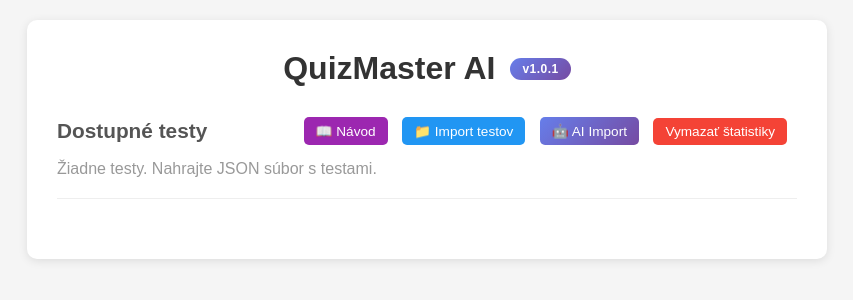
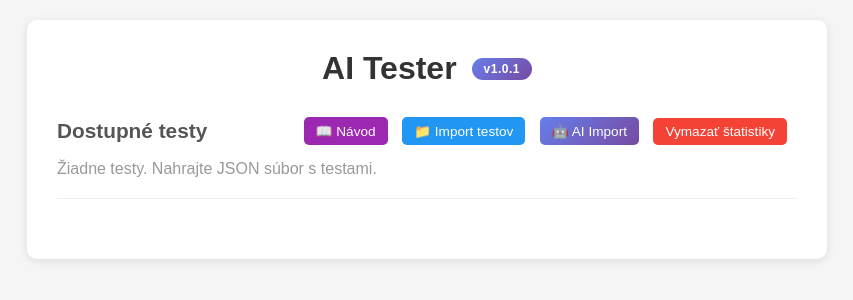
Before and after one commit to fero29/tester, a Flask app: page / in a window 1280 px wide. Shown: the top 300 px of the page, without its empty margins (213-1066 px from the left). Run offline with Flask 3, Linux system fonts and the light colour scheme; data that the repository does not hold is empty.

Commit message:
Rebrand to AI Tester
🤖 Generated with [Claude Code](https://claude.com/claude-code)

Co-Authored-By: Claude <noreply@anthropic.com>

```diff
--- a/templates/index.html
+++ b/templates/index.html
@@ -3,13 +3,13 @@
 <head>
     <meta charset="UTF-8">
     <meta name="viewport" content="width=device-width, initial-scale=1.0">
-    <title>QuizMaster AI - Inteligentné testovanie</title>
+    <title>AI Tester - Inteligentné testovanie</title>
     <link rel="stylesheet" href="{{ url_for('static', filename='style.css') }}">
 </head>
 <body>
     <div class="container">
         <div class="app-header">
-            <h1>QuizMaster AI</h1>
+            <h1>AI Tester</h1>
             <span class="version-badge">v1.0.1</span>
         </div>
 
```
